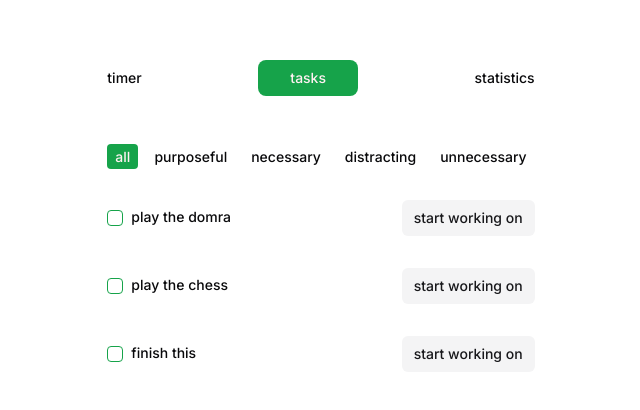
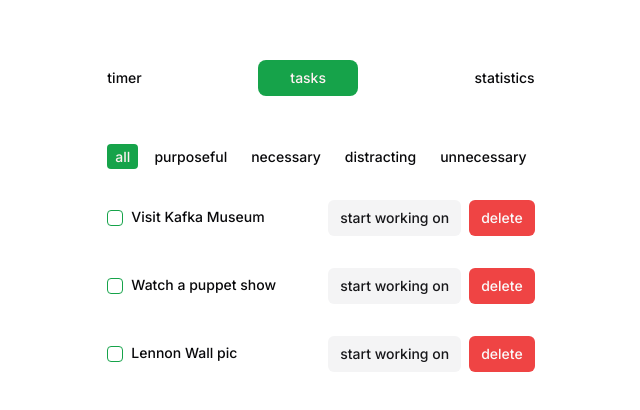
Before and after one commit to sinskiy/strou, a Next.js app: page /tasks in a window 1280 px wide. Shown: the part 152-562 px from the top of the page, without its empty margins (319-959 px from the left). Built offline with nearby package versions, Linux system fonts and the light colour scheme.

Commit message:
add ability to delete tasks

```diff
--- a/app/tasks/page.tsx
+++ b/app/tasks/page.tsx
@@ -1,5 +1,84 @@
+"use client";
+
 import Tags from "@/components/tags";
-import Task from "@/components/ui/task";
+import Tasks, { Task } from "@/components/tasks";
+import { useReducer } from "react";
+
+export default function TasksPage() {
+  const [tasks, dispatch] = useReducer(tasksReducer, initialTasks);
+
+  function handleAddTask(title: string) {
+    dispatch({
+      type: "added",
+      originalIndex: ++largestIndex,
+      title,
+    });
+  }
+
+  function handleChangeTask(task: Task) {
+    dispatch({
+      type: "changed",
+      task,
+    });
+  }
+
+  function handleDeleteTask(originalIndex: number) {
+    dispatch({
+      type: "deleted",
+      originalIndex,
+    });
+  }
+  return (
+    <section className="card space-y-4">
+      <Tags tags={tags} />
+      <Tasks tasks={tasks} onDeleteTask={handleDeleteTask} />
+    </section>
+  );
+}
+
+type TasksAction =
+  | {
+      type: "added";
+      originalIndex: number;
+      title: string;
+    }
+  | {
+      type: "changed";
+      task: Task;
+    }
+  | {
+      type: "deleted";
+      originalIndex: number;
+    };
+
+function tasksReducer(tasks: typeof initialTasks, action: TasksAction) {
+  switch (action.type) {
+    case "added": {
+      return [
+        ...tasks,
+        {
+          originalIndex: action.originalIndex,
+          title: action.title,
+          checked: false,
+        },
+      ];
+    }
+    case "changed": {
+      return tasks.map((task) => {
+        if (task.originalIndex === action.task.originalIndex) {
+          return action.task;
+        } else {
+          return task;
+        }
+      });
+    }
+    case "deleted": {
+      return tasks.filter(
+        (task) => task.originalIndex !== action.originalIndex,
+      );
+    }
+  }
+}
 
 const tags = [
   "all",
@@ -9,15 +88,11 @@ const tags = [
   "unnecessary",
 ] as const;
 
-export default function Tasks() {
-  return (
-    <section className="card space-y-4">
-      <Tags tags={tags} />
-      <div>
-        <Task title="play the domra" />
-        <Task title="play the chess" />
-        <Task title="finish this" />
-      </div>
-    </section>
-  );
-}
+const initialTasks: Task[] = [
+  { originalIndex: 0, title: "Visit Kafka Museum", checked: true },
+  { originalIndex: 42, title: "Watch a puppet show", checked: false },
+  { originalIndex: 2, title: "Lennon Wall pic", checked: false },
+];
+let largestIndex = initialTasks.toSorted((a, b) =>
+  a.originalIndex < b.originalIndex ? 1 : -1,
+)[0].originalIndex;
--- /dev/null
+++ b/components/tasks.tsx
@@ -0,0 +1,19 @@
+import Task from "./ui/task";
+
+export interface Task {
+  originalIndex: number;
+  title: string;
+  checked: boolean;
+}
+
+interface TasksProps {
+  tasks: Task[];
+  onDeleteTask: (originalIndex: number) => void;
+}
+
+export default function Tasks({ tasks, onDeleteTask }: TasksProps) {
+  const tasksList = tasks.map((task) => (
+    <Task key={task.originalIndex} task={task} onDelete={onDeleteTask} />
+  ));
+  return <ul>{tasksList}</ul>;
+}
--- a/components/ui/task.tsx
+++ b/components/ui/task.tsx
@@ -1,21 +1,32 @@
 import { Button } from "./button";
 import { Checkbox } from "./checkbox";
 import { Label } from "./label";
+import type { Task } from "../tasks";
 
 interface TaskProps {
-  title: string;
+  task: Task;
+  onDelete: (originalIndex: number) => void;
 }
 
-export default function Task({ title }: TaskProps) {
+export default function Task({ task, onDelete }: TaskProps) {
   return (
     <div className="flex gap-4 items-center py-4 justify-between w-full">
       <Label className="flex gap-2">
         <Checkbox />
-        {title}
+        {task.title}
       </Label>
-      <Button variant="secondary" size="sm">
-        start working on
-      </Button>
+      <div className="flex gap-2">
+        <Button variant="secondary" size="sm">
+          start working on
+        </Button>
+        <Button
+          variant="destructive"
+          size="sm"
+          onClick={() => onDelete(task.originalIndex)}
+        >
+          delete
+        </Button>
+      </div>
     </div>
   );
 }
```
